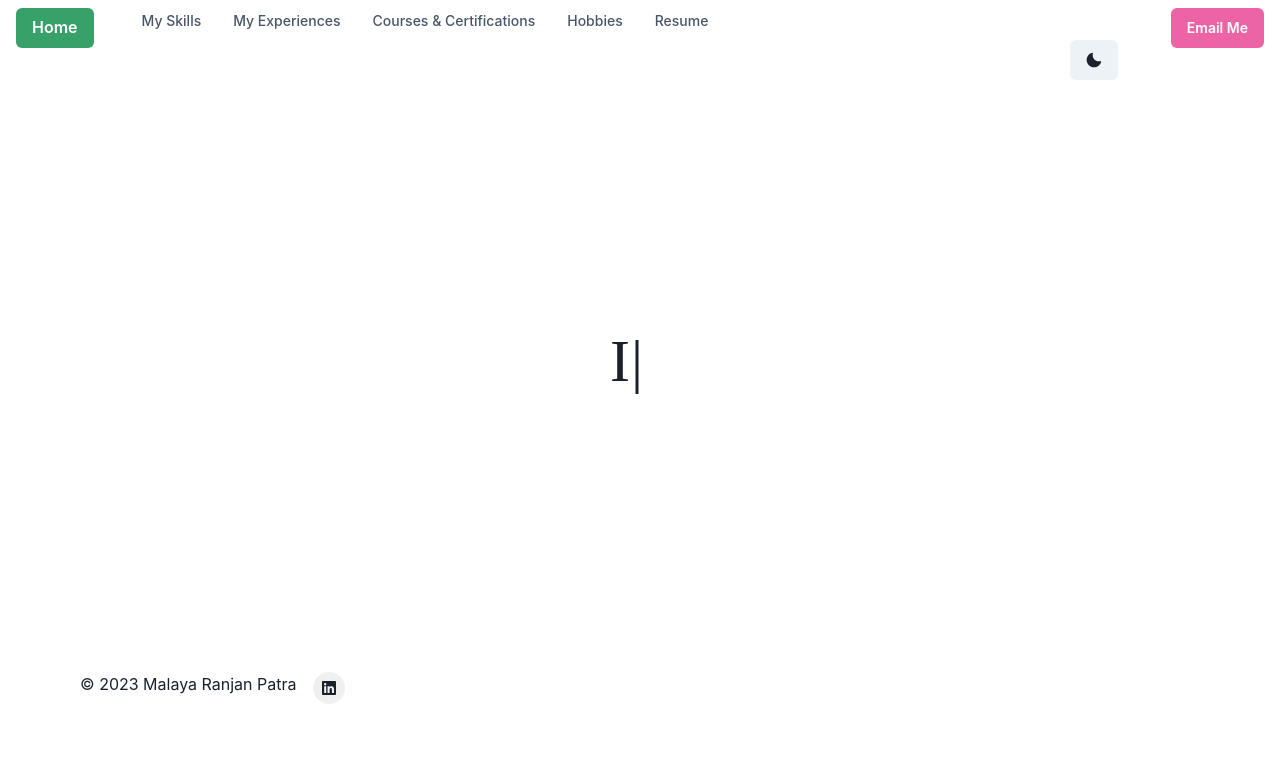
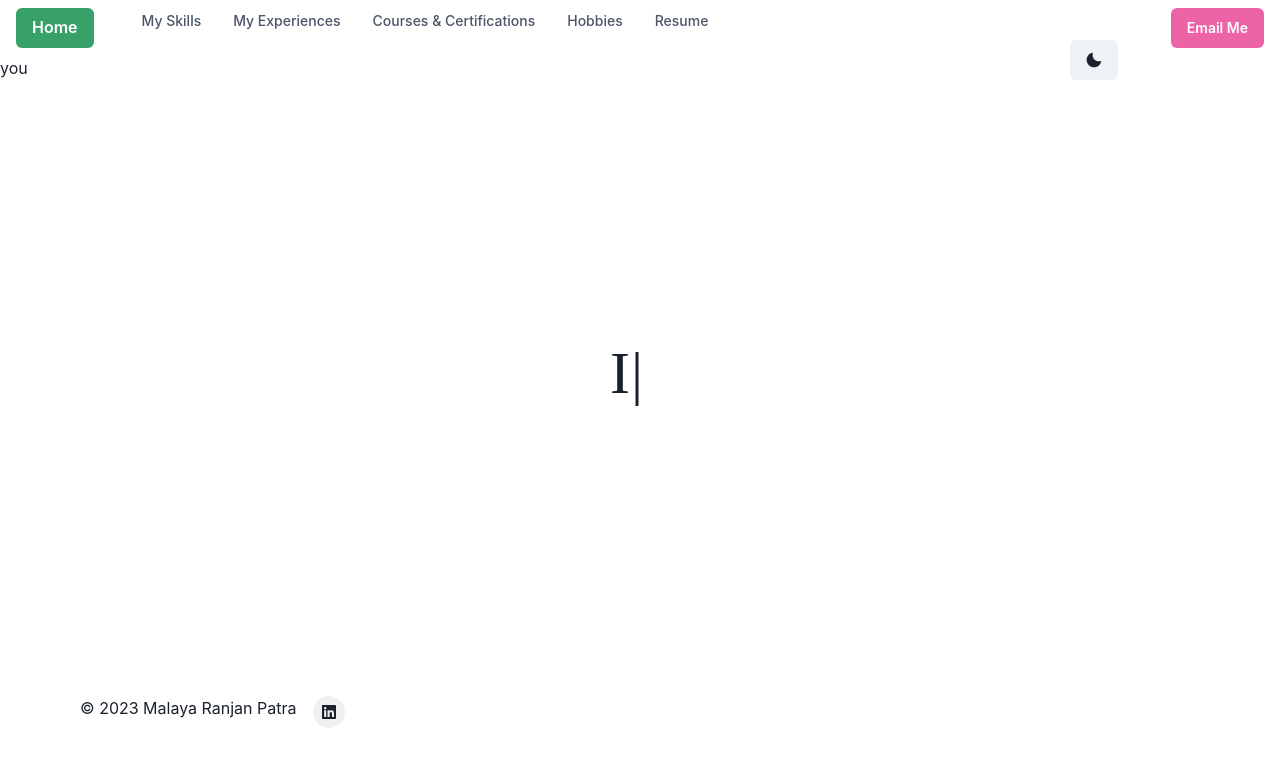
Before and after one commit to MalayaRP/my-world, a Next.js app: page / in a window 1280 px wide. Shown: the top 766 px of the page. Built offline with nearby package versions, Linux system fonts and the light colour scheme.

Commit message:
Update page.js

```diff
--- a/app/page.js
+++ b/app/page.js
@@ -16,7 +16,7 @@ export default function Home() {
     <Script src="https://3Dmol.org/build/3Dmol-min.js"></Script>
 <Script src="https://3Dmol.org/build/3Dmol.ui-min.js"></Script>
 <HStack spacing='10px'>
-  <Box>
+  <Box>you
   <div style={{height: "600px", width: "600px", position: "relative" }}className='viewer_3Dmoljs' data-pdb='4IRC' data-backgroundcolor='0xffffff' data-spin='axis:y;speed:0.5' data-style='cartoon:color=spectrum' data-backgroundalpha="0"> </div>
 
   </Box>
```
